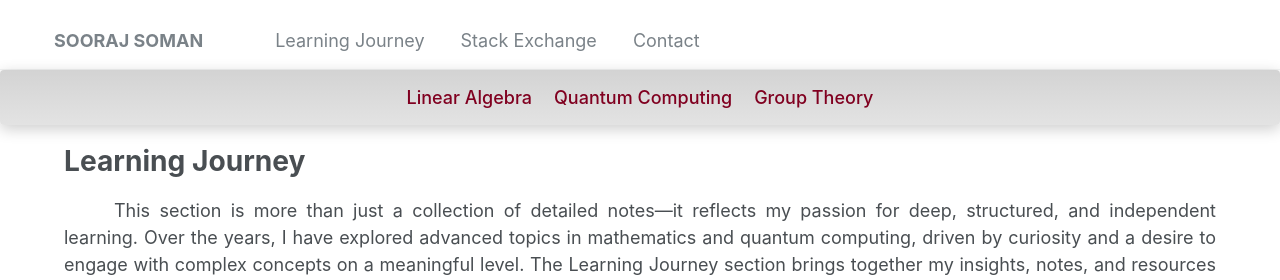
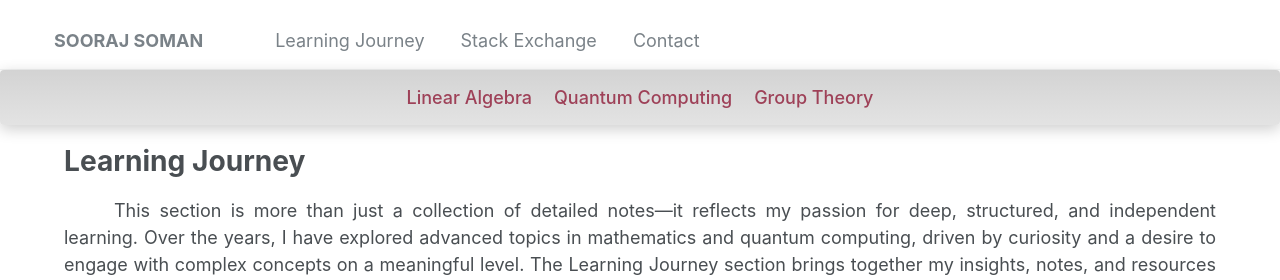
Before and after one commit to soorajss1729/soorajss1729.github.io, a Jekyll site: the page built from _learning/learning.md, in a window 1280 px wide. Shown: the top 280 px of the page. Built offline with Jekyll 4.4.1, drawn with Linux system fonts in a browser that asks for light colours.

Commit message:
Update main.scss

```diff
--- a/assets/css/main.scss
+++ b/assets/css/main.scss
@@ -99,7 +99,7 @@
 }
 
 .learning-topnav a {
-  color: #800020; /*#800020;*/  /*#9E4848;*/ /*#B04A00;*/ /*#ffffff; */
+  color: #9e4158; /*#800020;*/  /*#9E4848;*/ /*#B04A00;*/ /*#ffffff; */
   text-decoration: none;
   font-size: 1rem;
   padding: 6px 6px;
```
